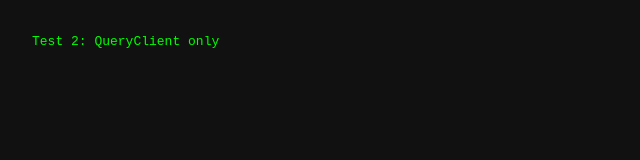
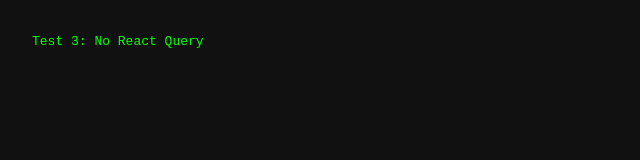
Before and after one commit to geniuspulse/kwacha-escrow, a React (Vite) app: page / in a window 1280 px wide. Shown: the top 160 px of the page, without its empty margins (0-640 px from the left). Built offline with nearby package versions, Linux system fonts and the light colour scheme.

Commit message:
Test: No React Query

```diff
--- a/src/App.jsx
+++ b/src/App.jsx
@@ -1,13 +1,7 @@
-import { QueryClient, QueryClientProvider } from '@tanstack/react-query'
-
-const queryClient = new QueryClient()
-
 export default function App() {
   return (
-    <QueryClientProvider client={queryClient}>
-      <div style={{ padding: '2rem', color: '#0f0', fontFamily: 'monospace', minHeight: '100vh', background: '#111' }}>
-        <h1>Test 2: QueryClient only</h1>
-      </div>
-    </QueryClientProvider>
+    <div style={{ padding: '2rem', color: '#0f0', fontFamily: 'monospace', minHeight: '100vh', background: '#111' }}>
+      <h1>Test 3: No React Query</h1>
+    </div>
   )
 }
```
